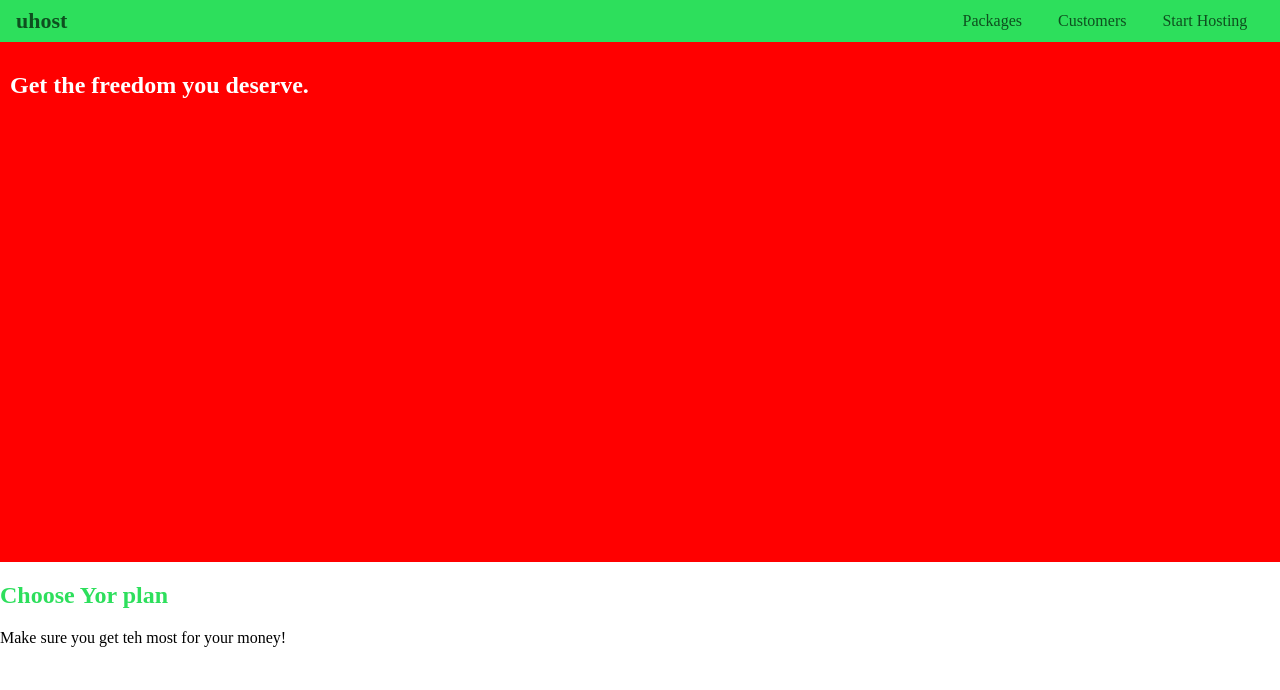
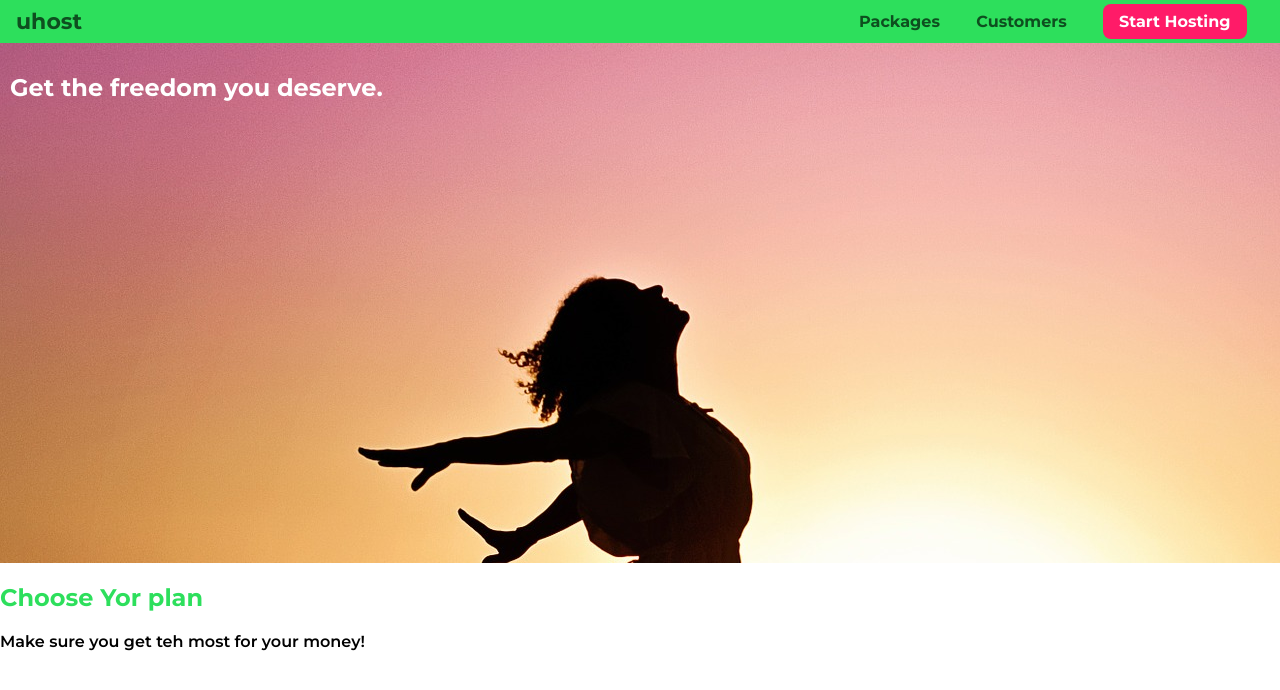
Before and after one commit to aezakmi007/CSS-Uhost-Project, a plain HTML site: page index.html in a window 1280 px wide. Drawn offline with Linux system fonts and the light colour scheme.

Commit message:
styled header and applied background image

```diff
--- a/index.html
+++ b/index.html
@@ -4,6 +4,11 @@
     <meta charset="UTF-8" />
     <meta http-equiv="X-UA-Compatible" content="ie=edge" />
     <title>uHost</title>
+    <link rel="preconnect" href="https://fonts.gstatic.com" />
+    <link
+      href="https://fonts.googleapis.com/css2?family=Montserrat:wght@600;700&display=swap"
+      rel="stylesheet"
+    />
     <link rel="shortcut icon" href="favicon.png" />
     <link rel="stylesheet" href="main.css" />
   </head>
@@ -25,7 +30,7 @@
               >Customers</a
             >
           </li>
-          <li class="main-nav__item">
+          <li class="main-nav__item main-nav__item--cta">
             <a href="start-hosting/index.html" class="main-header__link"
               >Start Hosting</a
             >
@@ -34,7 +39,7 @@
       </nav>
     </header>
     <main>
-      <section id="product-overview" style="background: red">
+      <section id="product-overview">
         <h1>Get the freedom you deserve.</h1>
       </section>
       <section>
--- a/main.css
+++ b/main.css
@@ -4,10 +4,11 @@
 
 body {
   margin: 0;
+  font-family: "Montserrat", sans-serif;
 }
 
 #product-overview {
-  background: #ff1b68;
+  background: url("freedom.jpg");
   padding: 10px;
   /* border: 5px black solid; */
   /* margin: 20px; */
@@ -42,7 +43,7 @@ body {
   display: inline-block;
   text-align: right;
   vertical-align: middle;
-  width: calc(100% - 56px);
+  width: calc(100% - 72px);
 }
 .main-nav__items {
   margin: 0;
@@ -56,4 +57,33 @@ body {
   text-decoration: none;
   color: #0e4f1f;
   margin: 0 16px;
+  font-weight: bold;
+  padding: 3px 0;
 }
+/* .main-nave__item a:after {
+  content: " (Link)";
+  color: red;
+} */
+.main-nav__item a:hover,
+.main-nav__item a:active {
+  color: white;
+  border-bottom: 5px solid white;
+}
+
+p ::first-letter {
+  color: red;
+  font-size: 20px;
+}
+.main-nav__item--cta a {
+  color: white;
+  background: #ff1b68;
+  padding: 8px 16px;
+  border-radius: 8px;
+}
+
+.main-nav__item--cta a:hover,
+.main-nav__item--cta a:active {
+  color: #ff1b68;
+  background: white;
+  border: none;
+}
```
Also changed, not shown: freedom.jpg (added).
